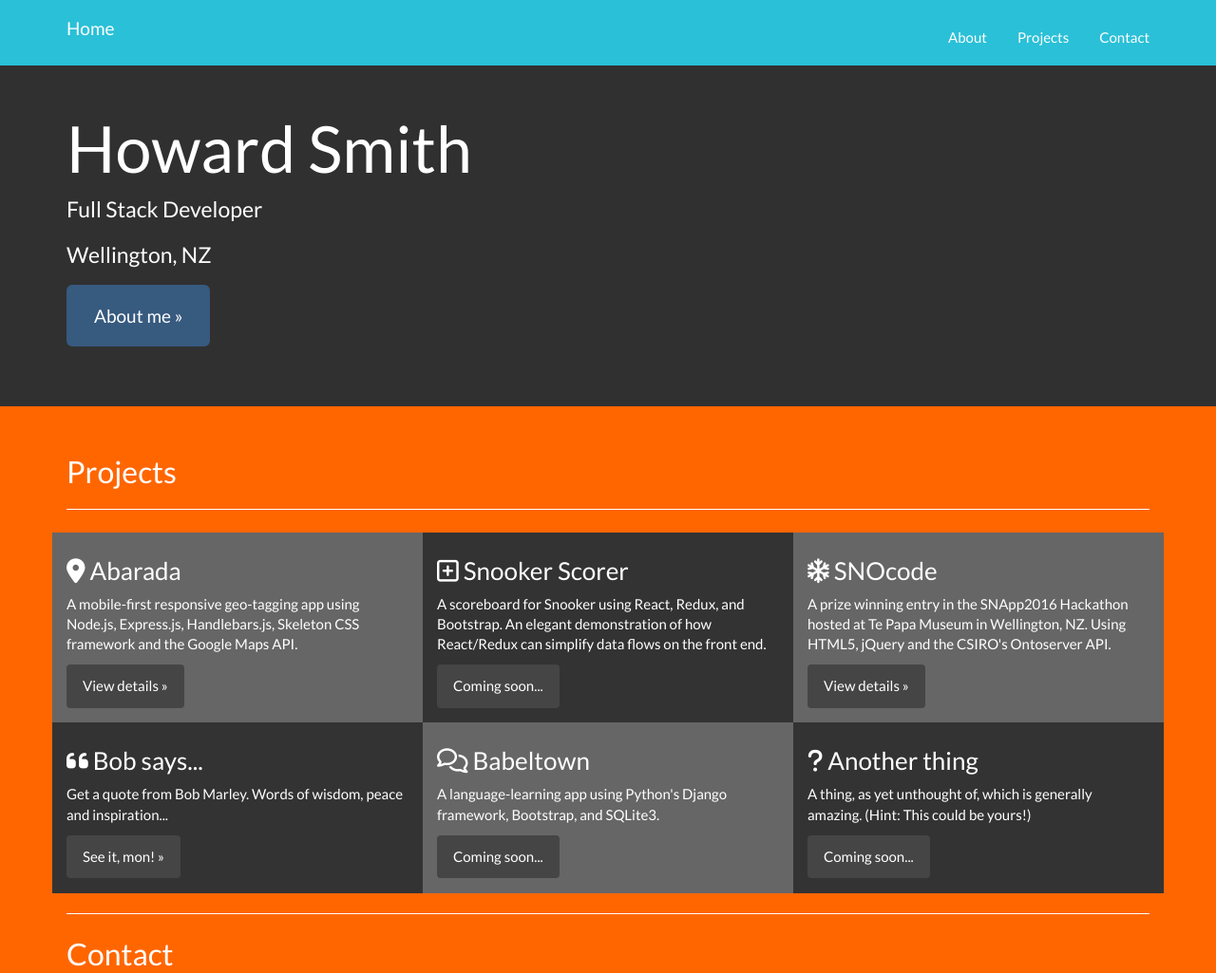
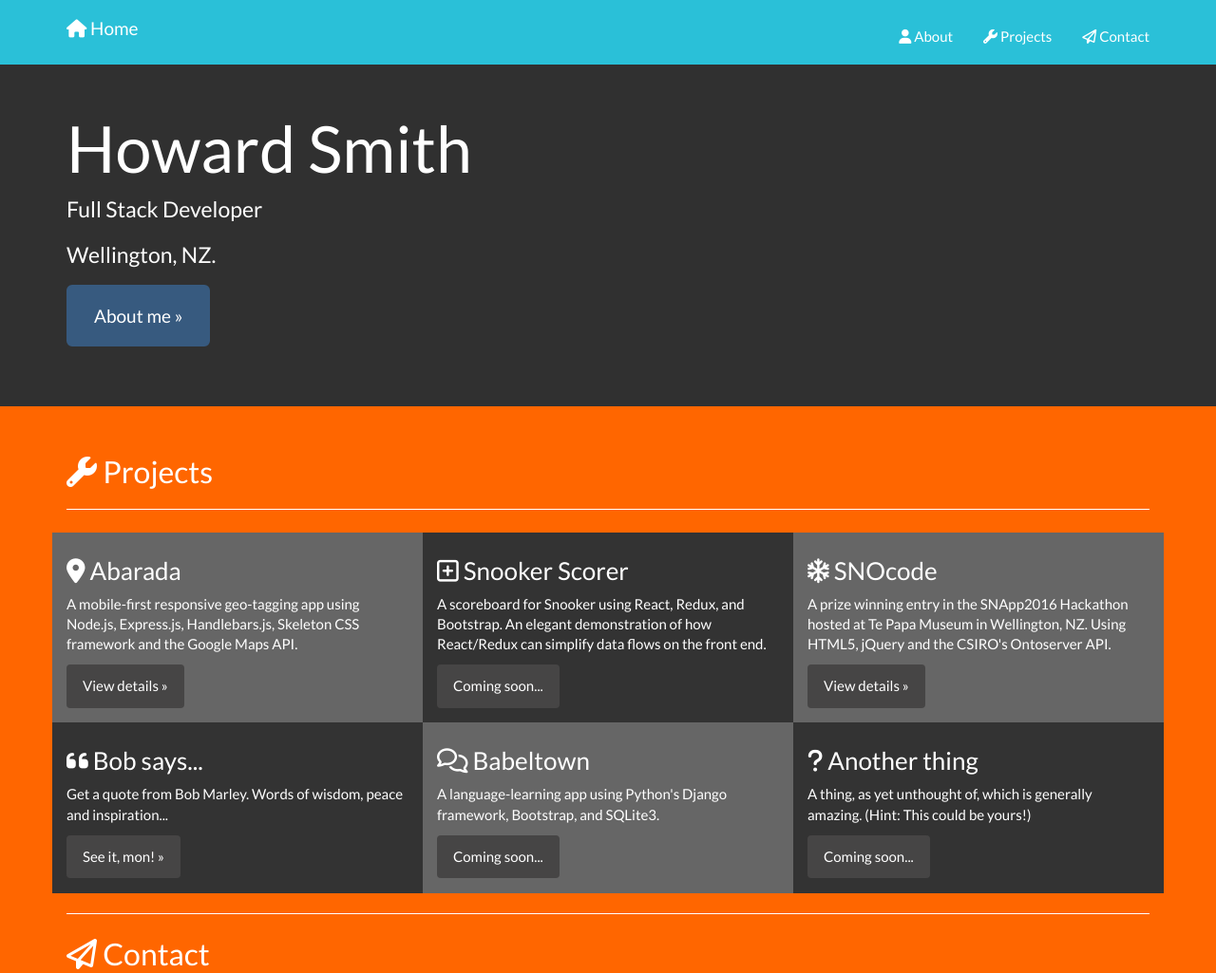
Before and after one commit to howardsmithnz/howard-smith, a plain HTML site: page index.html in a window 1280 px wide. Shown: the top 1025 px of the page at 95% size. Drawn offline with nearby package versions, Linux system fonts and the light colour scheme.

Commit message:
add more Font Awesome icons

```diff
--- a/css/custom.css
+++ b/css/custom.css
@@ -1,5 +1,18 @@
 body {
     background-color: #ff6600; /* rescue orange */
+}
+
+a {
+    color: white;
+}
+
+a:hover {
+    color: grey;
+}
+
+hr {
+    border-top-color: white;
+    height: 3px;
 }
 
 .navbar {
@@ -7,12 +20,7 @@ body {
 }
 
 .nav-pills {
-    padding-top: 9px;
-}
-
-hr {
-    border-top-color: white;
-    height: 3px;
+    padding-top: 8px;
 }
 
 #panel1 {
@@ -50,11 +58,3 @@ hr {
     padding-top: 5px;
     padding-bottom: 5px;
 }
-
-a {
-    color: white;
-}
-
-a:hover {
-    color: grey;
-}
--- a/index.html
+++ b/index.html
@@ -47,13 +47,13 @@
             <span class="icon-bar"></span>
             <span class="icon-bar"></span>
           </button>
-          <a class="navbar-brand" href="index.html">Home</a>
+          <a class="navbar-brand" href="index.html"><i class="fa fa-home" aria-hidden="true"></i> Home</a>
         </div>
         <div id="navbar" class="navbar-collapse collapse">
           <ul class="nav navbar-nav nav-pills navbar-right">
-            <li role="presentation"><a href="about.html">About</a></li>
-            <li role="presentation"><a href="index.html#projects-link-target">Projects</a></li>
-            <li role="presentation"><a href="index.html#contact">Contact</a></li>
+            <li role="presentation"><a href="about.html"><i class="fa fa-user" aria-hidden="true"></i> About</a></li>
+            <li role="presentation"><a href="index.html#projects-link-target"><i class="fa fa-wrench" aria-hidden="true"></i> Projects</a></li>
+            <li role="presentation"><a href="index.html#contact"><i class="fa fa-paper-plane-o" aria-hidden="true"></i> Contact</a></li>
           </ul>
         </div><!--/.navbar-collapse -->
       </div>
@@ -64,14 +64,14 @@
       <div class="container">
         <h1>Howard Smith</h1>
         <p>Full Stack Developer</p>
-        <p>Wellington, NZ</p><div id="projects-link-target"></div>
+        <p>Wellington, NZ.</p><div id="projects-link-target"></div>
         <p><a class="btn btn-primary btn-lg" href="about" role="button">About me &raquo;</a></p>
       </div>
     </div>
 
     <div class="container">
       <!-- Example row of columns -->
-      <h2 id="projects">Projects</h2><div id="projects-link-target"></div>
+      <h2 id="projects"><i class="fa fa-wrench" aria-hidden="true"></i> Projects</h2><div id="projects-link-target"></div>
 
       <hr>
       <div class="row">
@@ -113,7 +113,7 @@
       <hr>
 
       <!-- Example row of columns -->
-      <h2 id="contact">Contact</h2>
+      <h2 id="contact"><i class="fa fa-paper-plane-o" aria-hidden="true"></i> Contact</h2>
       <div class="row">
         <div class="col-md-4">
           <h3>
```
